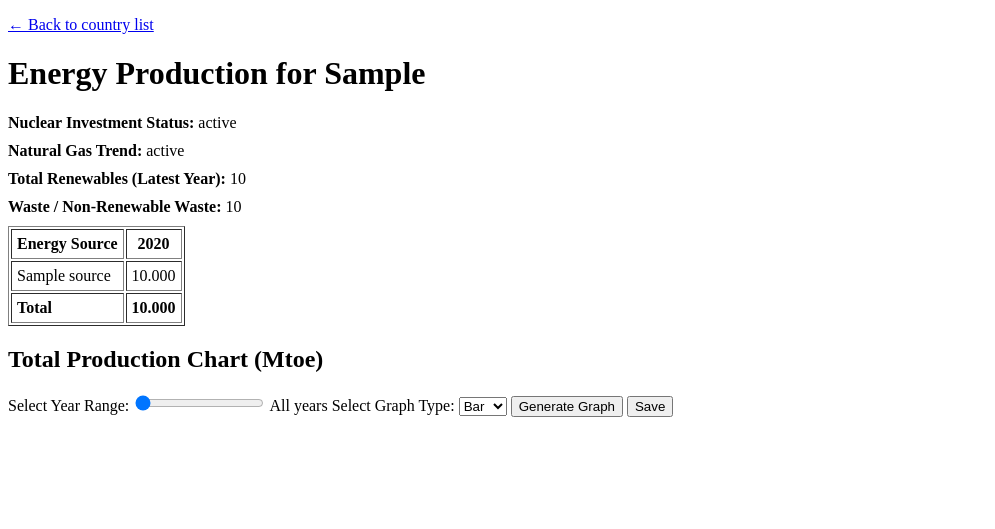
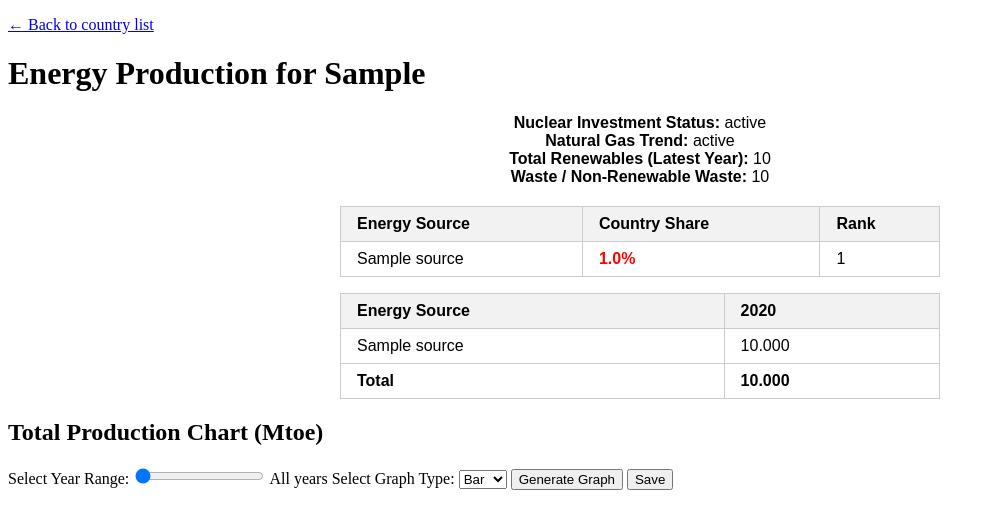
Before and after one commit to Mattias36/Energy-Statapp, a Django app: template pages/templates/pages/details.html in a window 1280 px wide. Shown: the top 529 px of the page, without its empty margins (0-995 px from the left). Run offline with Django 5.2, Linux system fonts and the light colour scheme; the template is opened without the code that fills it: most values are stand-ins (such as "Sample title", 1, 10 or a date in 2020); some libraries are stand-ins or nearby versions.

Commit message:
+compare to average

```diff
--- a/pages/templates/pages/details.html
+++ b/pages/templates/pages/details.html
@@ -1,26 +1,137 @@
 {% extends "base.html" %}
 {% block page_content %}
 {% load custom_filter %}
+{% load static %}
+<head>
+  <meta charset="UTF-8" />
+  <title>Country Energy Details</title>
+  <style>
+/*  link stylesheet static nie dziala? dodac do osobnych plikow*/
+.insights {
+  text-align: center;
+  max-width: 400px;
+  margin: 20px auto;
+  font-family: Arial, sans-serif;
+}
+    .tooltip {
+      position: relative;
+      cursor: help;
+    }
+
+    .tooltip .tooltiptext {
+      visibility: hidden;
+      width: max-content;
+      background-color: #333;
+      color: #fff;
+      text-align: left;
+      border-radius: 4px;
+      padding: 5px 8px;
+      position: absolute;
+      z-index: 1;
+      bottom: 125%; /*  above */
+      left: 50%;
+      transform: translateX(-50%);
+      opacity: 0;
+      transition: opacity 0.2s ease-in-out;
+      font-size: 0.75rem;
+      white-space: nowrap;
+    }
+
+    .tooltip:hover .tooltiptext {
+      visibility: visible;
+      opacity: 1;
+    }
+
+    table {
+      border-collapse: collapse;
+      width: 100%;
+      max-width: 600px;
+      margin: 1rem auto;
+      font-family: Arial, sans-serif;
+    }
+
+    th, td {
+      border: 1px solid #ccc;
+      padding: 0.5rem 1rem;
+      text-align: left;
+    }
+
+    th {
+      background-color: #f2f2f2;
+    }
+    .color-green {
+      color: green;
+      font-weight: bold;
+    }
+    .color-red {
+      color: red;
+      font-weight: bold;
+    }
+    .color-gray {
+      color: gray;
+      font-weight: bold;
+    }
+  </style>
+</head>
 <p><a href="{% url 'home' %}">← Back to country list</a></p>
 <h1>Energy Production for {{ selected_country }}</h1>
 <!-- kontener do rozwijania – może zawierać wszystko, ale można też pokazywać tylko najistotniejsze informacje, tzw. "Insights"
      (np. jak na stronie: https://stockunlock.com/stockDetails/AMZN/insights) -->
 
 <div class="insights">
-{#    <h2>Energy Summary Overview</h2>#}
-    <div style="margin-bottom: 10px;">
+  <div class="tooltip">
     <strong>Nuclear Investment Status:</strong> {{ nuclear_status|safe }}
+    <span class="tooltiptext">Procentowy udział energii jądrowej w całkowitej produkcji energii danego kraju.</span>
   </div>
-    <div style="margin-bottom: 10px;">
+  <div class="tooltip">
     <strong>Natural Gas Trend:</strong> {{ gas_status|safe }}
+    <span class="tooltiptext">Roczna zmiana procentowa udziału gazu ziemnego w produkcji energii</span>
   </div>
-    <div style="margin-bottom: 10px;">
+  <div class="tooltip">
     <strong>Total Renewables (Latest Year):</strong> <span>{{ renewable_total }}</span>
+    <span class="tooltiptext">Całkowita produkcja energii ze źródeł odnawialnych</span>
   </div>
-    <div style="margin-bottom: 10px;">
+  <div class="tooltip">
     <strong>Waste / Non-Renewable Waste:</strong> <span>{{ waste_total }}</span>
+    <span class="tooltiptext">Opis Waste / Non-Renewable Waste.</span>
   </div>
 </div>
+
+<table>
+    <thead>
+    <tr>
+        <th>Energy Source</th>
+        <th>Country Share</th>
+        <th>Rank</th>
+    </tr>
+    </thead>
+    <tbody>
+    {% for source, info in country_rankings.items %}
+    <tr>
+        <td>{{ source }}</td>
+        <td class="tooltip">
+            {% if info.share_percent > info.average %}
+            <span class="color-green">
+            {% elif info.share_percent < info.average %}
+              <span class="color-red">
+            {% else %}
+              <span class="color-gray">
+            {% endif %}
+                {{ info.share_percent|default:"–"|floatformat:1 }}%
+              </span>
+            <span class="tooltiptext">
+              Average in EU: {{ info.average|default:"–"|floatformat:1 }}%
+            </span>
+        </td> <!--- idk why not closed???? --->
+        <td>{{ info.rank|default:"–" }}</td>
+    </tr>
+    {% empty %}
+    <tr>
+        <td colspan="3" style="text-align:center;">No data available</td>
+    </tr>
+    {% endfor %}
+    </tbody>
+</table>
 
 
 <table border="1" cellpadding="5">
```
Also changed, not shown: pages/views.py (+12 -0 lines), utils/stats_average.py (added, +56 -0 lines), utils/__init__.py (added). Lines whose indentation alone changed are shown as unchanged.
